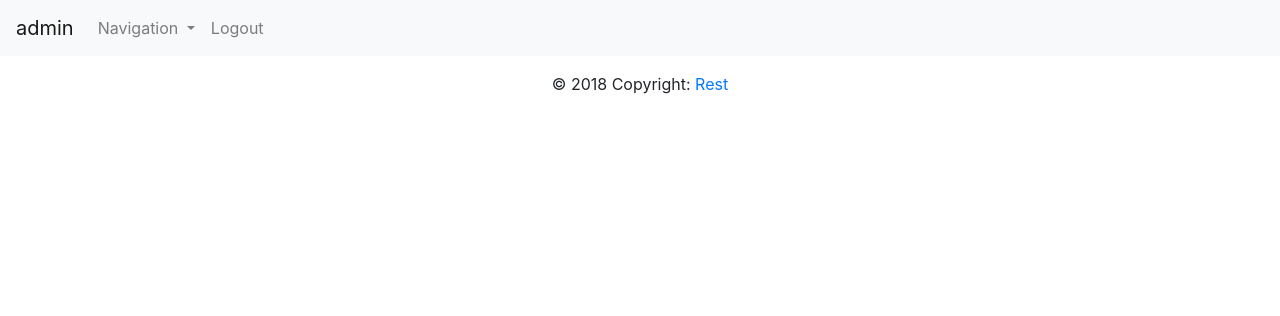
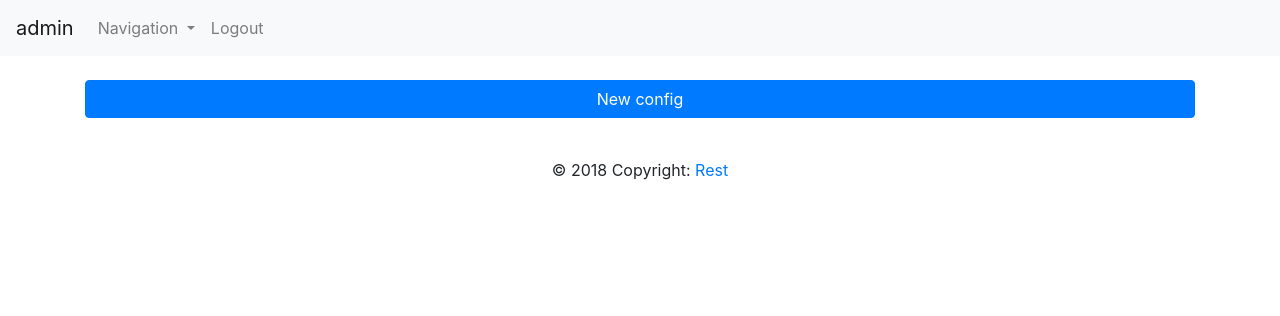
Before and after one commit to Muhrutochka/backend, a Django app: page /config in a window 1280 px wide. Shown: the top 316 px of the page. Run offline with Django 3.2, Linux system fonts and the light colour scheme; a user stored in the database is signed in; data that the repository does not hold is empty; some libraries are stand-ins or nearby versions.

Commit message:
#5 Страница конфигураций

```diff
--- a/alfa/forms.py
+++ b/alfa/forms.py
@@ -3,3 +3,7 @@ from django import forms
 class ProjectForm(forms.Form):
 	name = forms.CharField(required=True)
 	alias = forms.CharField(required=True)
+
+class ConfigForm(forms.Form):
+	name = forms.CharField(required=True)
+	datastructure = forms.CharField(required=True)
--- a/alfa/urls.py
+++ b/alfa/urls.py
@@ -7,4 +7,8 @@ urlpatterns = [
 	url(r'^projects/new$', views.new_project_page, name='new_project_url'),
 	url(r'^projects/delete/(?P<id>\d+)$', views.delete_project_page, name='delete_project_url'),
 	url(r'^projects/edit/(?P<id>\d+)$', views.edit_project_page, name='edit_project_url'),
+	url(r'^config/new$', views.new_config_page, name='new_config_url'),
+	url(r'^config/delete/(?P<id>\d+)$', views.delete_config_page, name='delete_config_url'),
+	url(r'^config/edit/(?P<id>\d+)$', views.edit_config_page, name='edit_config_url'),
+
 ]
--- a/alfa/views.py
+++ b/alfa/views.py
@@ -5,98 +5,183 @@ from alfa.models import *
 from alfa.forms import *
 import re
 
+
 def has_premission():
-	def has(f):
-		def func(request, *args, **kwargs):
-			if request.user.is_authenticated:
-				return f(request, *args, **kwargs)
-			else:
-				return HttpResponseRedirect('/accounts/login/')
-		return func
-	return has
+    def has(f):
+        def func(request, *args, **kwargs):
+            if request.user.is_authenticated:
+                return f(request, *args, **kwargs)
+            else:
+                return HttpResponseRedirect('/accounts/login/')
+
+        return func
+
+    return has
+
 
 @has_premission()
 def dashboard_page(request):
-	context = {}
-	a = Project(name='alfa ' + str(Project.objects.count() + 1), user=request.user)
-	#a.save()
-	context['projects'] = Project.objects.filter(user=request.user)
-	return render(request, 'dashboard_page.html', context)
+    context = {}
+    a = Project(name='alfa ' + str(Project.objects.count() + 1), user=request.user)
+    # a.save()
+    context['projects'] = Project.objects.filter(user=request.user)
+    return render(request, 'dashboard_page.html', context)
+
+
+@has_premission()
+def new_project_page(request):
+    context = {}
+    context['header'] = 'New project'
+    if request.method == 'POST':
+        form = ProjectForm(request.POST)
+        if form.is_valid():
+            project = Project()
+            project.user = request.user
+            project.name = form.cleaned_data['name']
+            project.alias = form.cleaned_data['alias']
+            project.alias = re.sub('[^a-zA-Z0-9]', '', project.alias)
+            if project.alias == form.cleaned_data['alias']:
+                project.save()
+                return HttpResponseRedirect(reverse('dashboard_url'))
+            else:
+                context['name'] = form.cleaned_data['name']
+                context['alias'] = form.cleaned_data['alias']
+                context['error'] = True
+                context['error_message'] = 'Bad alias (only digits and characters available).'
+                return render(request, 'new_project_page.html', context)
+        else:
+            context['error'] = True
+            context['error_message'] = 'Bad form.'
+            return render(request, 'new_project_page.html', context)
+    else:
+        context['form'] = ProjectForm()
+        return render(request, 'new_project_page.html', context)
+
+
+@has_premission()
+def delete_project_page(request, id):
+    try:
+        project = Project.objects.get(id=id)
+    except Project.DoesNotExist:
+        return HttpResponseRedirect(reverse('dashboard_url'))
+    if project.user == request.user:
+        project.delete()
+    return HttpResponseRedirect(reverse('dashboard_url'))
+
+
+@has_premission()
+def edit_project_page(request, id):
+    context = {}
+    context['header'] = 'Edit project'
+    try:
+        project = Project.objects.get(id=id, user=request.user)
+    except Project.DoesNotExist:
+        return HttpResponseRedirect(reverse('dashboard_url'))
+    if request.method == 'POST':
+        form = ProjectForm(request.POST)
+        if form.is_valid():
+            project.name = form.cleaned_data['name']
+            project.alias = form.cleaned_data['alias']
+            project.alias = re.sub('[^a-zA-Z0-9]', '', project.alias)
+            if project.alias == form.cleaned_data['alias']:
+                project.save()
+                return HttpResponseRedirect(reverse('dashboard_url'))
+            else:
+                context['name'] = form.cleaned_data['name']
+                context['alias'] = form.cleaned_data['alias']
+                context['error'] = True
+                context['error_message'] = 'Bad alias (only digits and characters available).'
+                return render(request, 'new_project_page.html', context)
+        else:
+            context['error'] = True
+            context['error_message'] = 'Bad form.'
+            return render(request, 'new_project_page.html', context)
+    else:
+        context['form'] = ProjectForm()
+        context['name'] = project.name
+        context['alias'] = project.alias
+        return render(request, 'new_project_page.html', context)
+    return render(request, 'new_project_page.html', context)
+
 
 @has_premission()
 def config_page(request):
-	context = {}
-	return render(request, 'config_page.html', context)
+    context = {}
+    context['configs'] = Config.objects.filter(user=request.user)
+    return render(request, 'config_page.html', context)
+
 
 @has_premission()
-def new_project_page(request):
-	context = {}
-	context['header'] = 'New project'
-	if request.method == 'POST':
-		form = ProjectForm(request.POST)
-		if form.is_valid():
-			project = Project()
-			project.user = request.user
-			project.name = form.cleaned_data['name']
-			project.alias = form.cleaned_data['alias']
-			project.alias = re.sub('[^a-zA-Z0-9]', '', project.alias)
-			if project.alias == form.cleaned_data['alias']:
-				project.save()
-				return HttpResponseRedirect(reverse('dashboard_url'))
-			else:
-				context['name'] = form.cleaned_data['name']
-				context['alias'] = form.cleaned_data['alias']
-				context['error'] = True
-				context['error_message'] = 'Bad alias (only digits and characters available).'
-				return render(request, 'new_project_page.html', context)
-		else:
-			context['error'] = True
-			context['error_message'] = 'Bad form.'
-			return render(request, 'new_project_page.html', context)
-	else:
-		context['form'] = ProjectForm()
-		return render(request, 'new_project_page.html', context)
+def new_config_page(request):
+    context = {}
+    context['header'] = 'New configuration'
+    context['projects'] = Project.objects.filter(user=request.user)
+    if request.method == 'POST':
+        form = ConfigForm(request.POST)
+        if form.is_valid():
+            config = Config()
+            config.user = request.user
+            config.datastructure = form.cleaned_data['datastructure']
+            config.datastructure = re.sub('[^a-zA-Z;]', '', config.datastructure)
+            if config.datastructure == form.cleaned_data['datastructure']:
+                config.save()
+                return HttpResponseRedirect(reverse('config_page.html'))
+            else:
+                context['name'] = form.cleaned_data['name']
+                context['datastructure'] = form.cleaned_data['datastructure']
+                context['error'] = True
+                context['error_message'] = 'Bad alias (only digits and characters available).'
+                return render(request, 'new_config_page.html', context)
+        else:
+            context['error'] = True
+            context['error_message'] = 'Bad form.'
+            return render(request, 'new_config_page.html', context)
+    else:
+        context['form'] = ConfigForm()
+        return render(request, 'new_config_page.html', context)
+
 
 @has_premission()
-def delete_project_page(request, id):
-	try:
-		project = Project.objects.get(id=id)
-	except Project.DoesNotExist:
-		return HttpResponseRedirect(reverse('dashboard_url'))
-	if project.user == request.user:
-		project.delete()
-	return HttpResponseRedirect(reverse('dashboard_url'))
+def delete_config_page(request, id):
+    try:
+        config = Config.objects.get(id=id)
+    except Config.DoesNotExist:
+        return HttpResponseRedirect(reverse('config_url'))
+    if config.user == request.user:
+        config.delete()
+    return HttpResponseRedirect(reverse('config_url'))
+
 
 @has_premission()
-def edit_project_page(request, id):
-	context = {}
-	context['header'] = 'Edit project'
-	try:
-		project = Project.objects.get(id=id, user=request.user)
-	except Project.DoesNotExist:
-		return HttpResponseRedirect(reverse('dashboard_url'))
-	if request.method == 'POST':
-		form = ProjectForm(request.POST)
-		if form.is_valid():
-			project.name = form.cleaned_data['name']
-			project.alias = form.cleaned_data['alias']
-			project.alias = re.sub('[^a-zA-Z0-9]', '', project.alias)
-			if project.alias == form.cleaned_data['alias']:
-				project.save()
-				return HttpResponseRedirect(reverse('dashboard_url'))
-			else:
-				context['name'] = form.cleaned_data['name']
-				context['alias'] = form.cleaned_data['alias']
-				context['error'] = True
-				context['error_message'] = 'Bad alias (only digits and characters available).'
-				return render(request, 'new_project_page.html', context)
-		else:
-			context['error'] = True
-			context['error_message'] = 'Bad form.'
-			return render(request, 'new_project_page.html', context)
-	else:
-		context['form'] = ProjectForm()
-		context['name'] = project.name
-		context['alias'] = project.alias
-		return render(request, 'new_project_page.html', context)
-	return render(request, 'edit_project_page.html', context)
+def edit_config_page(request, id):
+    context = {}
+    context['header'] = 'Edit config'
+    try:
+        config = Config.objects.get(id=id, user=request.user)
+    except Config.DoesNotExist:
+        return HttpResponseRedirect(reverse('config_url'))
+    if request.method == 'POST':
+        form = ConfigForm(request.POST)
+        if form.is_valid():
+            config.name = form.cleaned_data['name']
+            config.datastructure = form.cleaned_data['datastructure']
+            config.datastructure = re.sub('[^a-zA-Z;]', '', config.datastructure)
+            if config.datastructure == form.cleaned_data['datastructure']:
+                config.save()
+                return HttpResponseRedirect(reverse('config_page.html'))
+            else:
+                context['name'] = form.cleaned_data['name']
+                context['datastructure'] = form.cleaned_data['datastructure']
+                context['error'] = True
+                context['error_message'] = 'Bad alias (only digits and characters available).'
+                return render(request, 'new_config_page.html', context)
+        else:
+            context['error'] = True
+            context['error_message'] = 'Bad form.'
+            return render(request, 'new_config_page.html', context)
+    else:
+        context['form'] = ConfigForm()
+        context['name'] = config.name
+        context['alias'] = config.alias
+        return render(request, 'new_config_page.html', context)
+    return render(request, 'new_config_page.html', context)
--- a/templates/config_page.html
+++ b/templates/config_page.html
@@ -1,5 +1,30 @@
 {% extends "base.html" %}
 
 {% block content %}
-
+	<div class="container">
+		<a href="{% url 'new_config_url' %}" >
+			<button type="button" class="btn btn-primary container-fluid my-4" name="button">New config</button>
+		</a>
+		<ul class="list-group">
+			{% for config in configs %}
+				<li class="list-group-item">
+					<div class="row">
+						<div class="col-8">
+							<p class="h4">{{config.name}}</p>
+						</div>
+						<div class="col-2">
+							<a href="{% url 'edit_config_url' config.id %}" >
+								<button type="button" class="btn btn-success container-fluid" name="button">Edit</button>
+							</a>
+						</div>
+						<div class="col-2">
+							<a href="{% url 'delete_config_url' project.id %}" >
+								<button type="button" class="btn btn-danger container-fluid" name="button">Delete</button>
+							</a>
+						</div>
+					</div>
+				</li>
+			{% endfor %}
+		</ul>
+	</div>
 {% endblock %}
```
Also changed, not shown: alfa/models.py (+8 -1 lines), templates/new_config_page.html (added, +37 -0 lines), db.sqlite3.
